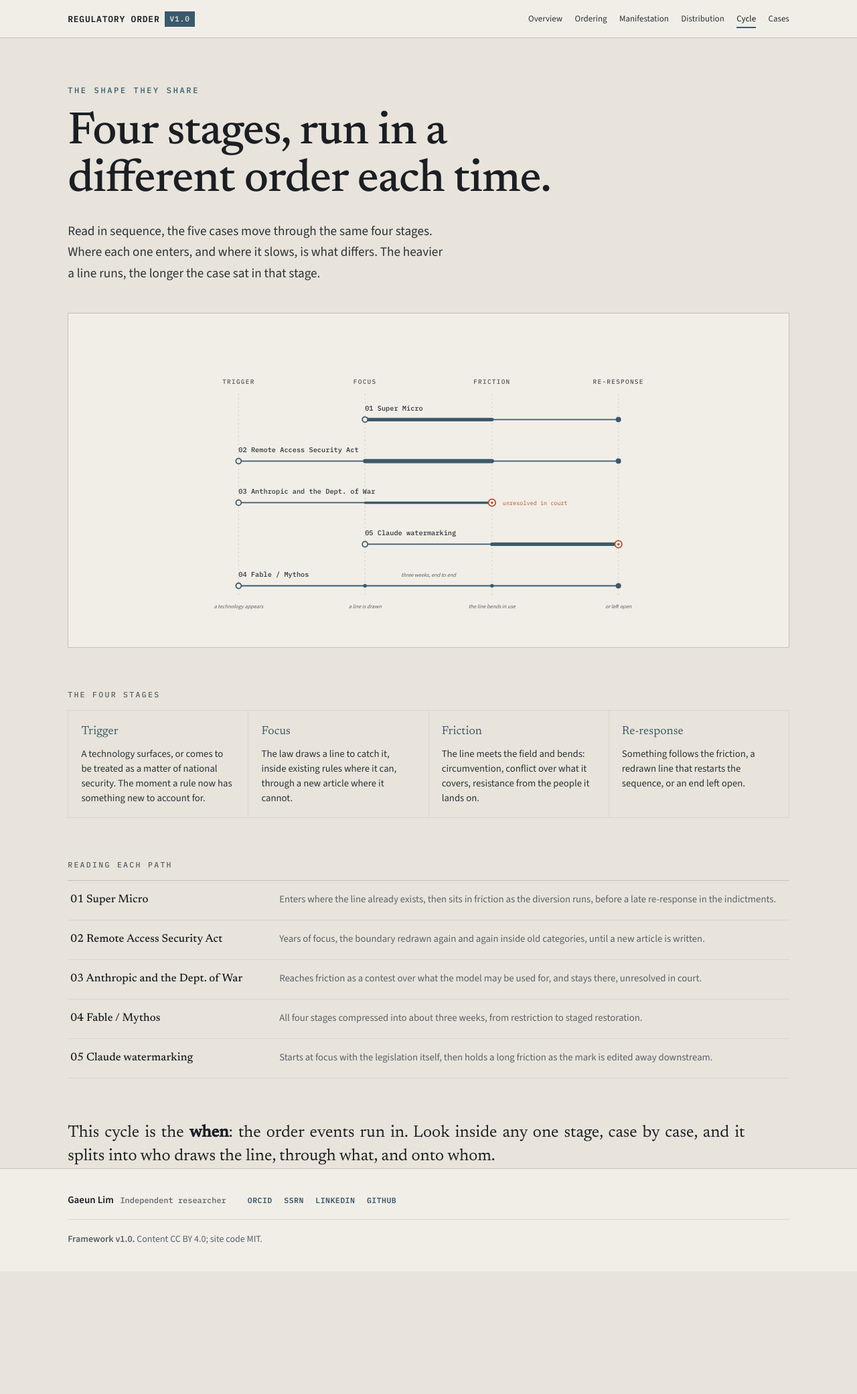
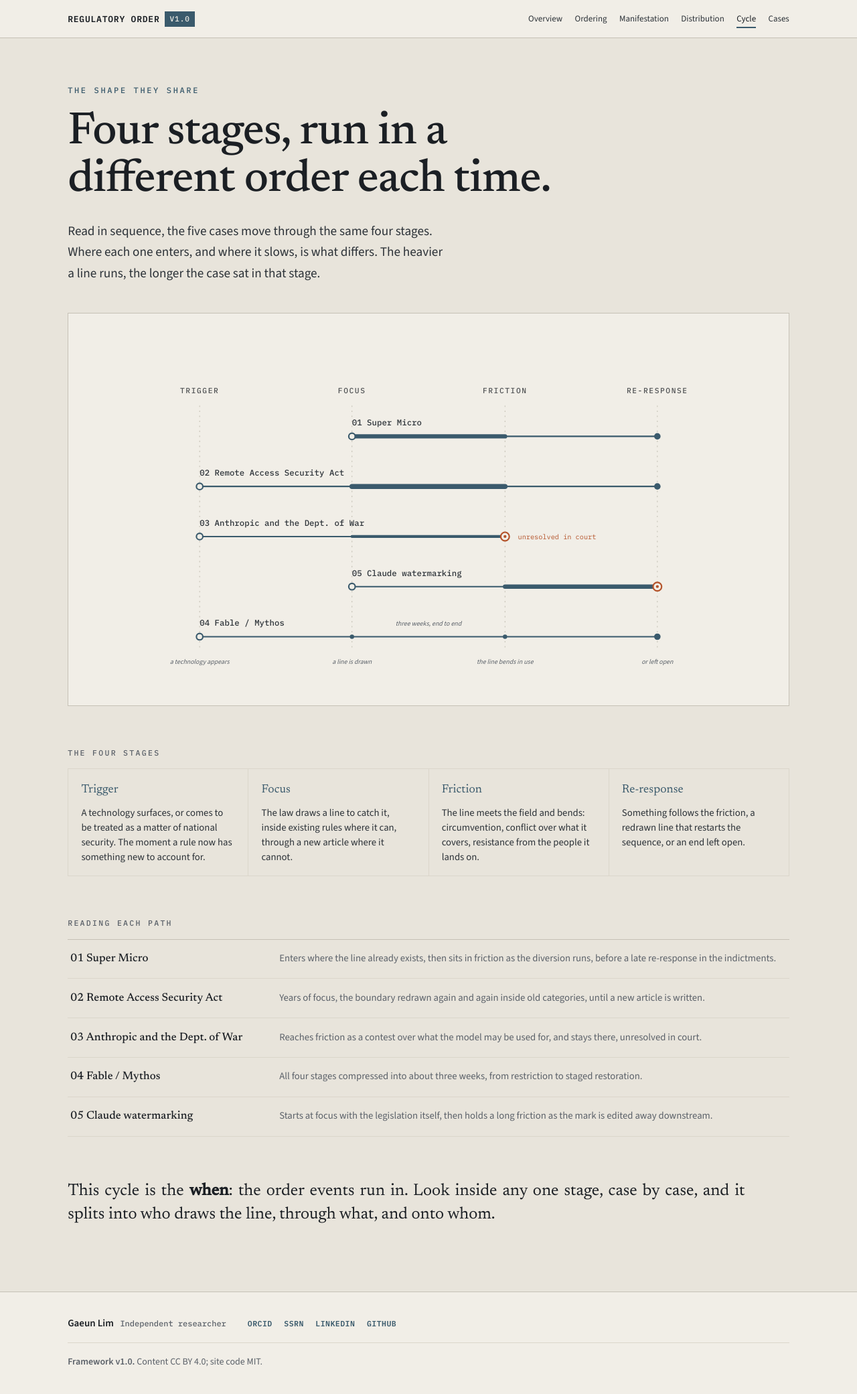
Before and after one commit to GaeunLim01/regulatory-order, a Jekyll site: the page built from framework/cycle/index.html, in a window 1280 px wide. Shown: the whole page at 67% size. Built offline with Jekyll 4.4.1, drawn with Linux system fonts in a browser that asks for light colours; before the commit the page ends 1898 px from its top, so only the background shows below that.

Commit message:
Add files via upload

```diff
--- a/assets/css/main.css
+++ b/assets/css/main.css
@@ -1550,7 +1550,7 @@
   background: var(--plate);
   padding: clamp(1.25rem, 3vw, 2.25rem) clamp(1rem, 2.5vw, 2rem);
 }
-.cyc-field svg { display: block; width: 100%; max-width: 780px; height: auto; margin-inline: auto; }
+.cyc-field svg { display: block; width: 100%; max-width: 940px; height: auto; margin-inline: auto; }
 .cyc-stage { font-size: 0.66rem; letter-spacing: 0.14em; fill: var(--ink); opacity: 0.75; }
 .cyc-substage { font: 400 0.58rem/1 var(--body); fill: var(--muted); font-style: italic; }
 .cyc-name { font: 500 0.72rem/1 var(--mono); fill: var(--ink-soft); }
@@ -1580,6 +1580,7 @@
 .cyc-read b { font-family: var(--display); font-weight: 500; font-size: 1.05rem; }
 .cyc-read span { color: var(--muted); font-size: 0.92rem; }
 
+.cyc-turn { margin-bottom: clamp(3rem, 8vw, 6rem); }
 .cyc-turn p {
   font-family: var(--display); font-size: clamp(1.2rem, 1rem + 0.8vw, 1.55rem);
   line-height: 1.42; max-width: 72ch; margin: 0;
```
